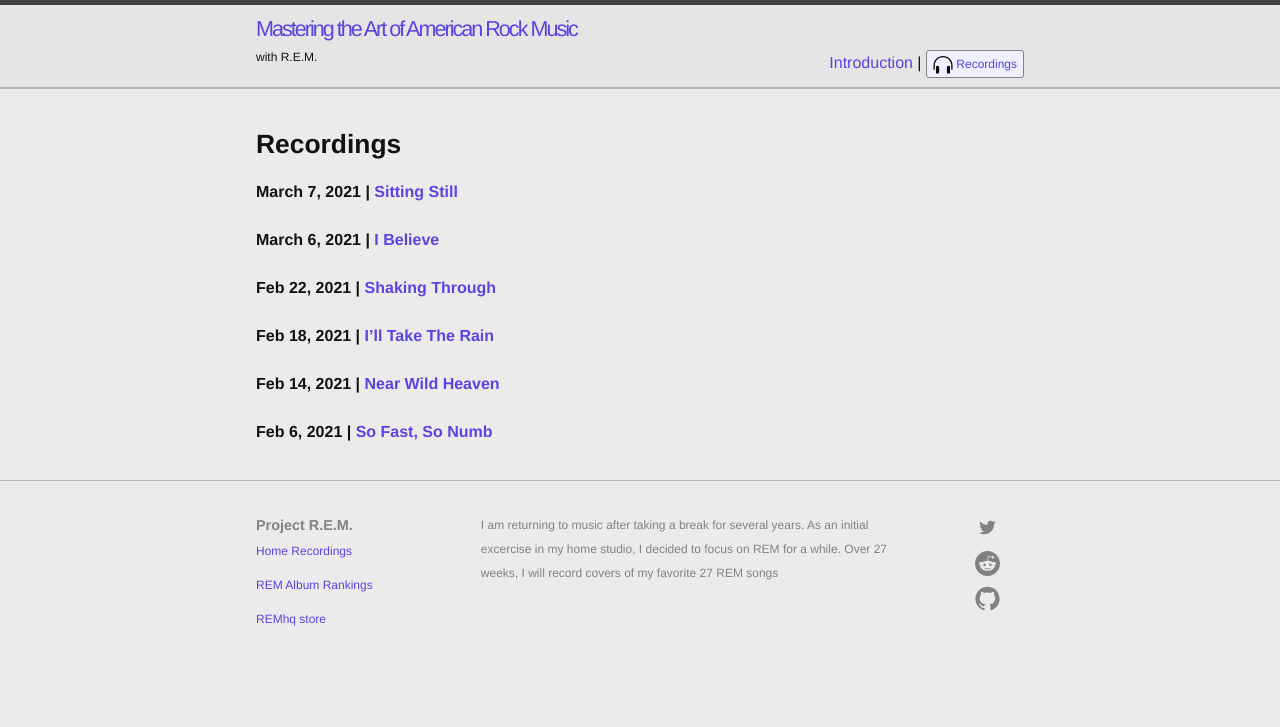
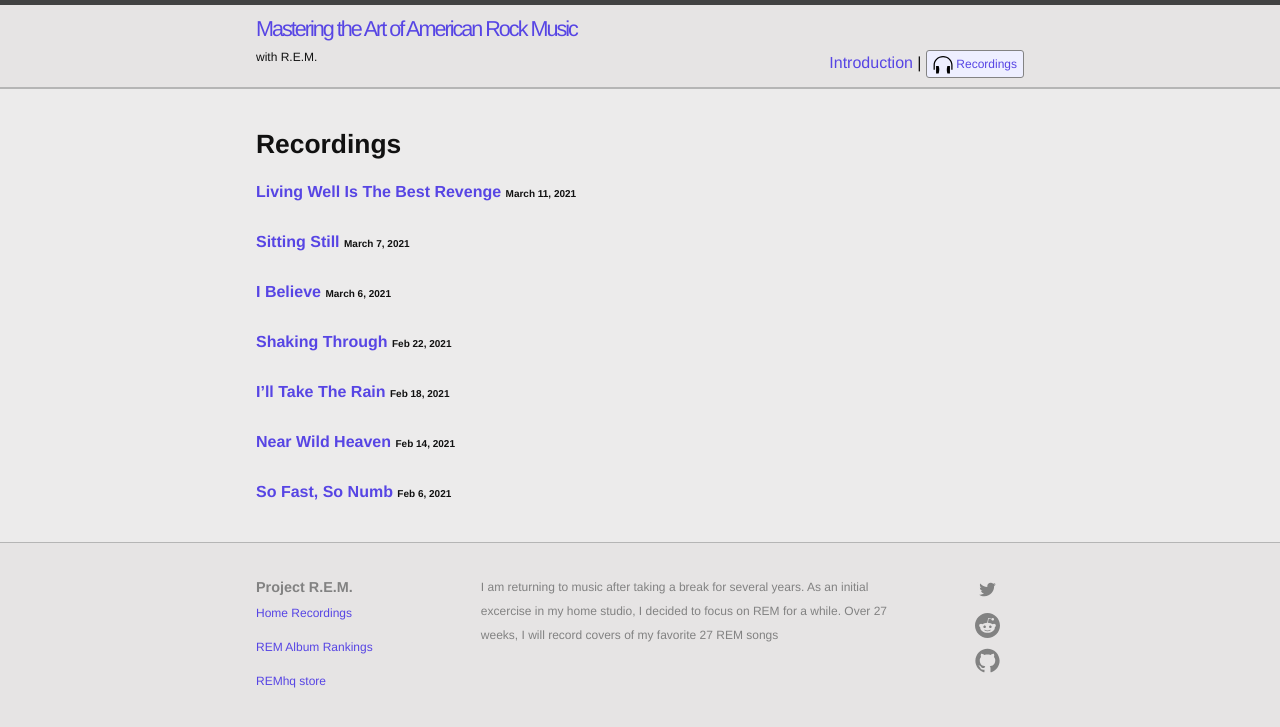
Before and after one commit to slatron/slatron.github.io, a Jekyll site: the page built from recordings.md, in a window 1280 px wide. Shown: the top 727 px of the page. Built offline with Jekyll 4.4.1, drawn with Linux system fonts in a browser that asks for light colours.

Commit message:
final living well mix is up

```diff
--- a/_sass/layout/_footer.scss
+++ b/_sass/layout/_footer.scss
@@ -6,6 +6,7 @@
   border-top: 1px solid $grey-color-med;
   padding: $base-unit 0;
   line-height: $base-line-height * 0.75;
+  background-color: #e6e4e4;
 }
 
 .footer-heading {
--- a/recordings.md
+++ b/recordings.md
@@ -5,14 +5,16 @@
 
 <h1 class="page-heading">Recordings</h1>
 
-#### March 7, 2021 | [Sitting Still](https://drive.google.com/file/d/1kc9qexTS4ZKOo3jt4hej6FVZhtfF8WvC/view?usp=sharing){:target="_blank"}
+#### [Living Well Is The Best Revenge](https://drive.google.com/file/d/1IrfG-kSRYLrt8lr6m_YgZ0QHPuYaRz3g/view?usp=sharing){:target="_blank"} <span style="font-size: 10px;">March 11, 2021</span>
 
-#### March 6, 2021 | [I Believe](https://drive.google.com/file/d/1bQPnMSNsrWEmIMdrtdAzG22aBVvQXL-z/view?usp=sharing){:target="_blank"}
+####  [Sitting Still](https://drive.google.com/file/d/1kc9qexTS4ZKOo3jt4hej6FVZhtfF8WvC/view?usp=sharing){:target="_blank"} <span style="font-size: 10px;">March 7, 2021</span>
 
-#### Feb 22, 2021 | [Shaking Through](https://drive.google.com/file/d/1bDK7eyMc3iloWywernigrHSnGvyKRCkq/view?usp=sharing){:target="_blank"}
+#### [I Believe](https://drive.google.com/file/d/1bQPnMSNsrWEmIMdrtdAzG22aBVvQXL-z/view?usp=sharing){:target="_blank"} <span style="font-size: 10px;">March 6, 2021</span>
 
-#### Feb 18, 2021 | [I'll Take The Rain](https://drive.google.com/file/d/1v6JiyRs829CqiLvXj3pckZyr5fR6vKn9/view?usp=sharing){:target="_blank"}
+#### [Shaking Through](https://drive.google.com/file/d/1bDK7eyMc3iloWywernigrHSnGvyKRCkq/view?usp=sharing){:target="_blank"} <span style="font-size: 10px;">Feb 22, 2021</span>
 
-#### Feb 14, 2021 | [Near Wild Heaven](https://drive.google.com/file/d/1UD8Cs8dT7eKY13vEK2SkVW_mWLGNLS5J/view?usp=sharing){:target="_blank"}
+#### [I'll Take The Rain](https://drive.google.com/file/d/1v6JiyRs829CqiLvXj3pckZyr5fR6vKn9/view?usp=sharing){:target="_blank"} <span style="font-size: 10px;">Feb 18, 2021</span>
 
-#### Feb 6, 2021 | [So Fast, So Numb](https://drive.google.com/file/d/12NVKLkgs17zyAAAiOf4Ry7WArQL7ITbf/view?usp=sharing){:target="_blank"}
+#### [Near Wild Heaven](https://drive.google.com/file/d/1UD8Cs8dT7eKY13vEK2SkVW_mWLGNLS5J/view?usp=sharing){:target="_blank"} <span style="font-size: 10px;">Feb 14, 2021</span>
+
+#### [So Fast, So Numb](https://drive.google.com/file/d/12NVKLkgs17zyAAAiOf4Ry7WArQL7ITbf/view?usp=sharing){:target="_blank"} <span style="font-size: 10px;">Feb 6, 2021</span>
```
Also changed, not shown: _posts/2021-02-06-begin-the-begin.md (+9 -8 lines), _posts/2021-03-08-living-well-is-the-best-revenge-1 copy.md (renamed from _posts/2021-03-08-living-well-is-the-best-revenge-1.md, +2 -1 lines), _posts/2021-03-11-living-well-is-the-best-revenge-2.md (added, +46 -0 lines).
